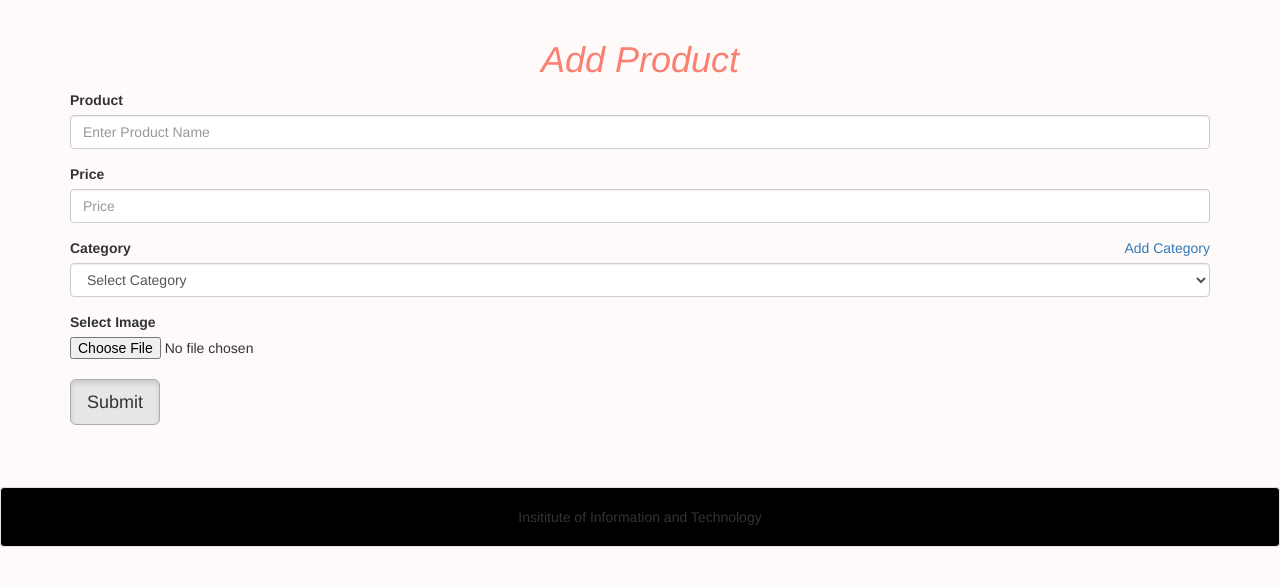
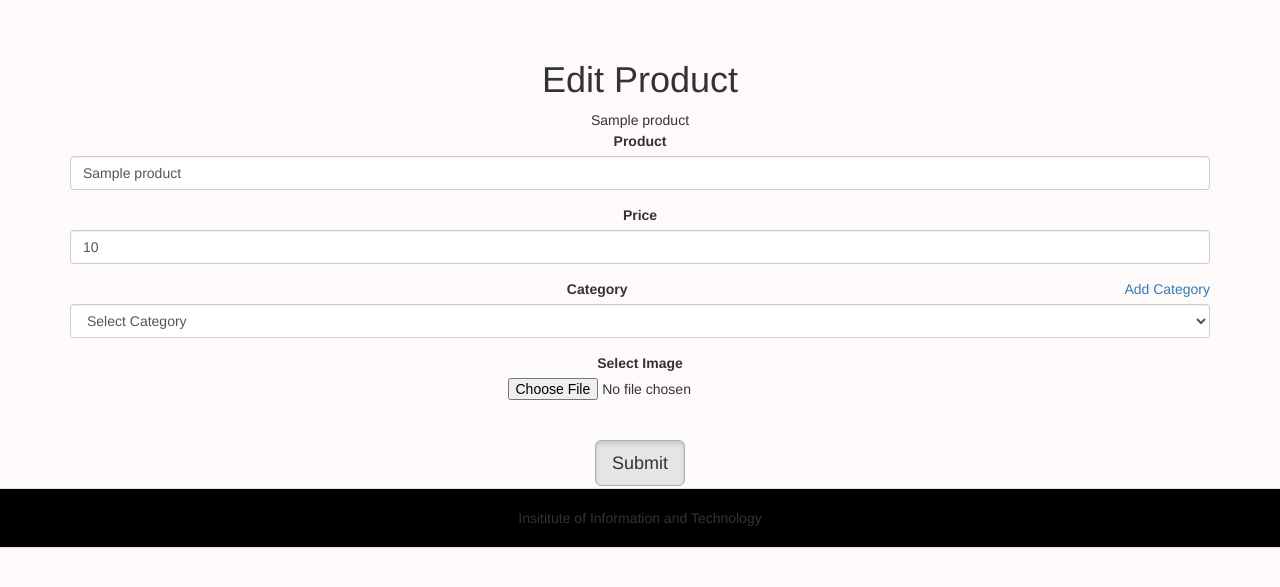
Before and after one commit to hazemtaha/Php_Cafteria_Project, a PHP site: page /views/Add_product.php?id=1 in a window 1280 px wide. Shown: the part 52-639 px from the top of the page. Run offline with PHP 8.4, Linux system fonts and the light colour scheme; tables that the repository leaves empty or names only in its code hold one stand-in row (values such as "Sample post").

Commit message:
Update Add_product.php

```diff
--- a/views/Add_product.php
+++ b/views/Add_product.php
@@ -64,8 +64,6 @@
 
         </div>
         <ul class="nav navbar-nav">
-
-
                     <li class="active">
                         <a href="#">Home</a>
                     </li>
@@ -89,36 +87,48 @@
             <li><a href="#">Logout</a></li>
         </ul>
             </div>
-
-       </nav>
-
-
+            </nav>
+            <br>
 <div class="section">
     <div class="container">
         <div class="row">
-            <div class="col-md-12">
-            <div align="center" style="color:Salmon ;font-style: oblique;"><h1>Add Product</h1>
-                </div>
-                <form role="form" action="../models/sumbit.php" method="post" enctype="multipart/form-data">
-                    <div class="form-group">
-                        <label class="control-label" >Product</label>
-                        <input class="form-control" id="product" placeholder="Enter Product Name"
-                               type="text" name="p_name" required>
+            <div class="col-md-12" align="center">
+                <h1 tyle="color:Salmon ;font-style: oblique;">Edit Product</h1>
+                 <?php
+                echo '<form role="form" action="../models/editProduct.php?id='.$_GET['id'].'" method="post" enctype="multipart/form-data">';
+
+                    echo "<div class='form-group'>";
+
+                       require_once "../controllers/DbConnection.php";
+                       require_once "../controllers/Product.php";
+                       $pro = new Product(DbConnection::getConnection("localhost","aya","aya","cafteria"));
+                       $result = $pro->Search_product($_GET['id']);
+                        if ($result->num_rows == 1) {
+                                // output data of each row
+                                while($row = $result->fetch_assoc()) {
+                                    echo "<option value='".$row["ctg_id"]."'>".$row["ctg_name"]."</option>";
+                                   echo "<label class='control-label' >Product</label>";
+                      echo "<input class='form-control' id='product' value='".$row["p_name"]."'
+                               type='text' name='p_name'>";
+                    echo "</div>";
+                    echo "<div class='form-group'>";
+                       echo " <label class='control-label'>Price</label>";
+                       echo "<input class='form-control' id='price' type='number' min='0'
+                               value='".$row["u_price"]."' name='u_price'>";
+                                }
+                            }
+                       ?>
                     </div>
-                    <div class="form-group">
-                        <label class="control-label">Price</label>
-                        <input class="form-control" id="price" type="number" min="0"
-                             placeholder="Price"   name="u_price" required>
-                    </div>
+
                     <div class="form-group">
                         <a href="../views/Add_Category.html" class="pull-right">Add Category</a>
                         <label class="control-label" for="category">Category</label>
-                        <select name="ctg_id" class="form-control" id="category" required>
+                        <select name="ctg_id" class="form-control" id="category" onchange="document.getElementById('selected_text').value=this.options[this.selectedIndex].text">
                             <option value="" selected="">Select Category</option>
                            <?php
                             require_once "../controllers/DbConnection.php";
                             require_once "../controllers/Category.php";
-                            $pro = new Category(DbConnection::getConnection("localhost","root","iti","cafteria"));
+                            $pro = new Category(DbConnection::getConnection("localhost","aya","aya","cafteria"));
 
                             $result = $pro->select_categories();
 
@@ -131,17 +141,20 @@
                             } else {
                                 echo "0 results";
                             }
-                ?>
-                        </select>
-                    </div>
-                    <div >
 
+                       echo " </select>";
+
+
+                    ?>
+                   </div>
+                   <div >
                         <label class="control-label">Select Image</label>
-                        <input name="p_img" type="file" class="control-label" id="img" required>
+                        <input name="p_img" type="file" class="control-label" id="img">
 
                     </div>
                     <br/>
-
+                    <br/>
+                    <input type="hidden" name="selected_text" id="selected_text" value="" />
                     <button type="submit" class="active btn btn-default btn-lg">Submit</button>
                 </form>
             </div>
@@ -164,12 +177,10 @@
         <div class="row"></div>
     </div>
 </div>
-<br>
-<br>
-<br>
- <div class="footer text-center" background="Black">
+<div class=" row  text-center" background="Black">
       <div class="well">Insititute of Information and Technology </div>
 </div>
+
 
 </body>
 
```
